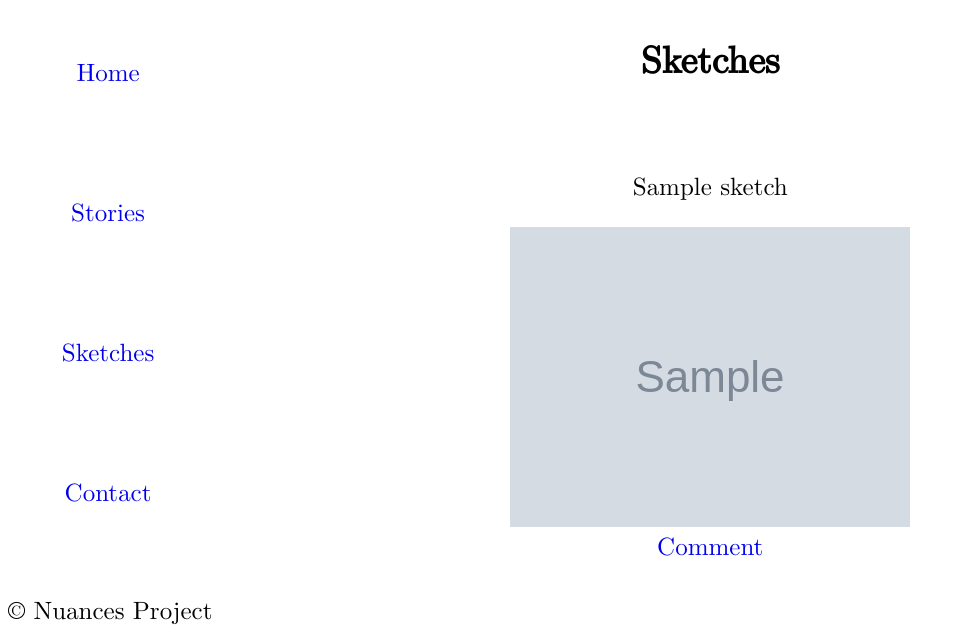
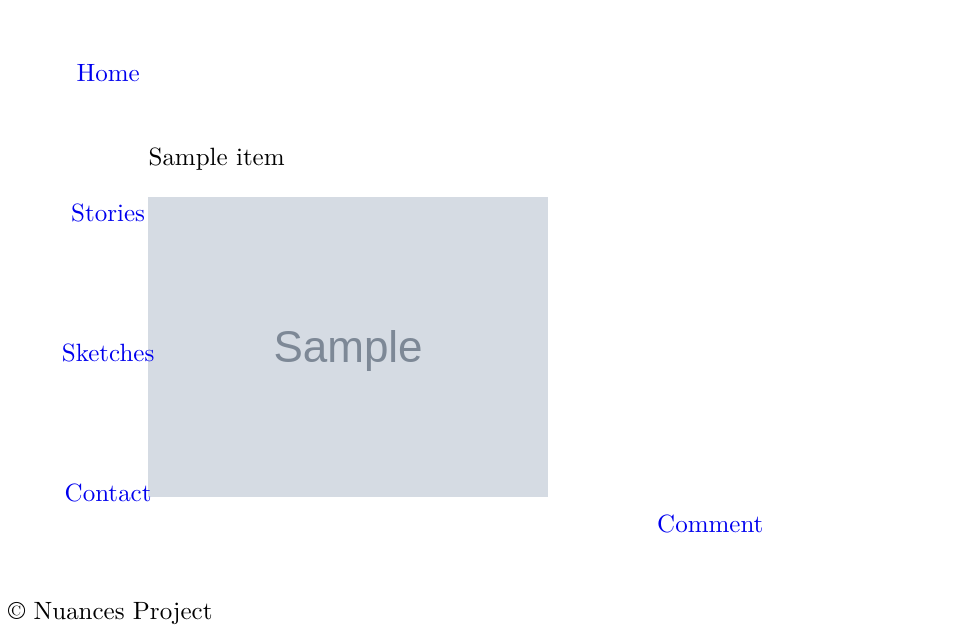
Before and after one commit to cotev/nuances_project, a Django app: template blog/templates/blog/sketches.html in a window 1280 px wide. Shown: the part 156-800 px from the top of the page, without its empty margins (0-965 px from the left). Run offline with Django 3.2, Linux system fonts and the light colour scheme; the template is opened without the code that fills it: most values are stand-ins (such as "Sample title", 1, 10 or a date in 2020); grey boxes marked "Sample" are stand-in pictures.

Commit message:
I fixed the bug and clean almost everything. But now I have some trouble with the css

```diff
--- a/blog/templates/blog/sketches.html
+++ b/blog/templates/blog/sketches.html
@@ -1,32 +1,6 @@
-{% extends "base.html" %}
-
+{% extends "show_items.html" %}
 {% block title %}Sketches{% endblock %}
-
-{% block content %}
-    <h1 class="title">Sketches</h1>
-    <div class="sketch_list">
-    {% for sketch in list_sketches %}
-	    <div class="sketch">
-                <p id="sketch_title">{{ sketch.title }}</p>
-                <img id="sketch_image" src="{{ sketch.sketch_image.url }}"/>
-		{% comment %}
-                <a id="sketch_comment" href="{% url 'comment_sketch' sketch.title %}">Comment</a>
-		{% endcomment %}
-                <a id="sketch_comment" href="{% url 'comment' sketch.title %}">Comment</a>
-		{% comment %}
-		<a id="sketch_comment_bis" href="{% url 'sketch_comment' item_type sketch.title %}">Sketch Comment</a>
-		{% endcomment %}
-		{% comment %}
-		<span>{% item.type %} </span>
-		{% endcomment %}
-		{% comment %}
-                <a id="sketch_comment_bis" href="{% url 'sketch_comment' sketch.type %}">Sketch Comment</a>
-		{% endcomment %}
-		{% comment %}
-                <a id="sketch_comment_bis" href="{% url 'sketch_comment' sketch.title %}">Sketch Comment</a>
-		{% endcomment %}
-
-	    </div>
-    {% endfor %}
-    </div>
+{% block show_item %}
+	<p id="sketch_title">{{ item.title }}</p>
+	<img id="sketch_image" src="{{ item.sketch_image.url }}"/>
 {% endblock %}
--- a/static/css/style_base.css
+++ b/static/css/style_base.css
@@ -205,3 +205,17 @@ a
     margin-right: 20vh;
     margin-bottom: 5vh;
 }
+/*-----------------------*/
+/* css for show_items.html */
+.title
+{
+    display: flex;
+    justify-content: center;
+}
+.items_list
+{
+    display: flex;
+    flex-direction: column;
+    flex: 1;
+    justify-content: space-around;
+}
--- a/templates/base.html
+++ b/templates/base.html
@@ -6,9 +6,9 @@
         <title>{% block title %}Nuances Project{% endblock %}</title>
     </head>
 
+
     <body>
         <header><span id="header_title"><strong>Nuances Project</strong></span></header>
-
 	<div id="container_nav_contents">
 		<nav>
                 	{% block nav %}
@@ -21,7 +21,9 @@
                 	{% endblock %}
             	</nav>
             	<section id="content">
-            {% block content %}contents from the base.html{% endblock %}
+            		{% block content %}
+	    		     contents from the base.html
+	    		{% endblock %}
 		</section>
         </div>
         <footer>&copy; Nuances Project</footer>
--- /dev/null
+++ b/templates/show_items.html
@@ -0,0 +1,15 @@
+{% extends "base.html" %}
+{% block content %}
+	<h1 class="title">{%block item_title %}{% endblock %}</h1>
+	<div class="items_list">
+	    	{% for item in items_list %}
+			<div class="item">
+				{% block show_item %}
+				{% endblock%}
+	    	    		{% block comment %}
+	    	    			<a class="comment" href="{% url 'comment' item.title %}">Comment</a>
+				{% endblock %}
+			</div>
+	    	{% endfor %}
+	</div>
+{% endblock %}
```
Also changed, not shown: blog/models.py (+1 -10 lines), blog/templates/blog/show_item.html (added, +17 -0 lines), blog/templates/blog/sketches_original.html (added, +16 -0 lines), blog/templates/blog/stories.html (+9 -16 lines), blog/templates/blog/stories_original.html (added, +16 -0 lines), blog/urls.py (+0 -8 lines), blog/views.py (+4 -7 lines). Lines whose indentation alone changed are shown as unchanged.
